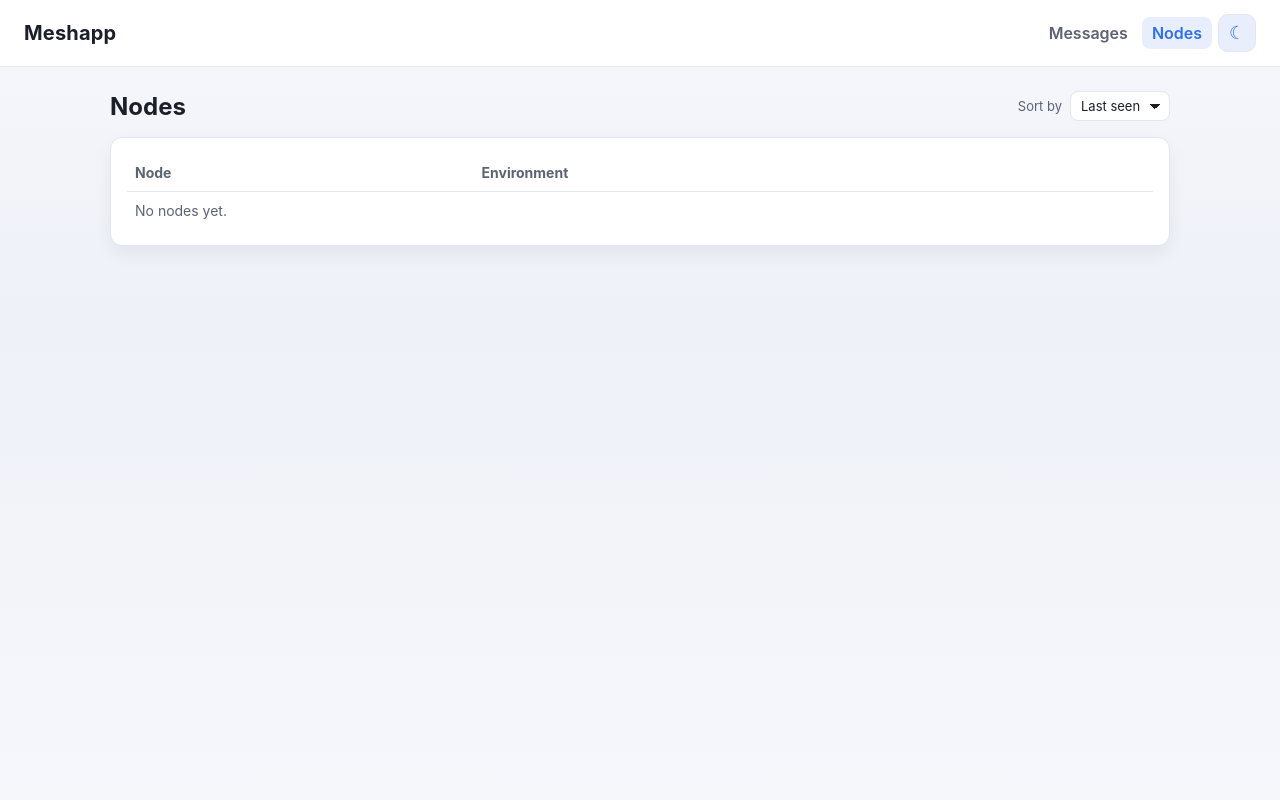
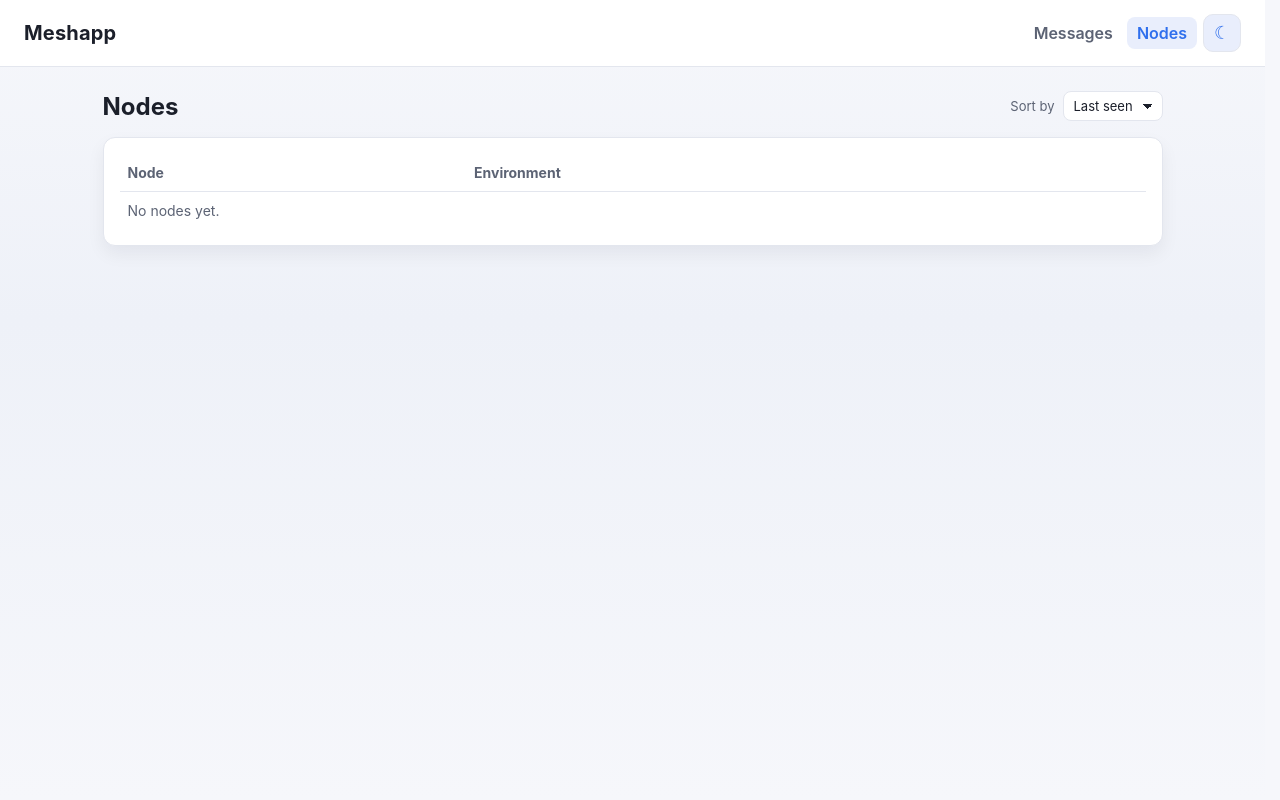
Before and after one commit to basti00/meshapp, a Flask app: page /nodes in a window 1280 px wide. Run offline with Flask 3, Linux system fonts and the light colour scheme; data that the repository does not hold is empty.

Commit message:
stable scrollbar gutter

```diff
--- a/static/style.css
+++ b/static/style.css
@@ -40,6 +40,10 @@
 
 html, body {
   height: 100%;
+}
+
+html {
+  scrollbar-gutter: stable;
 }
 
 body {
```
